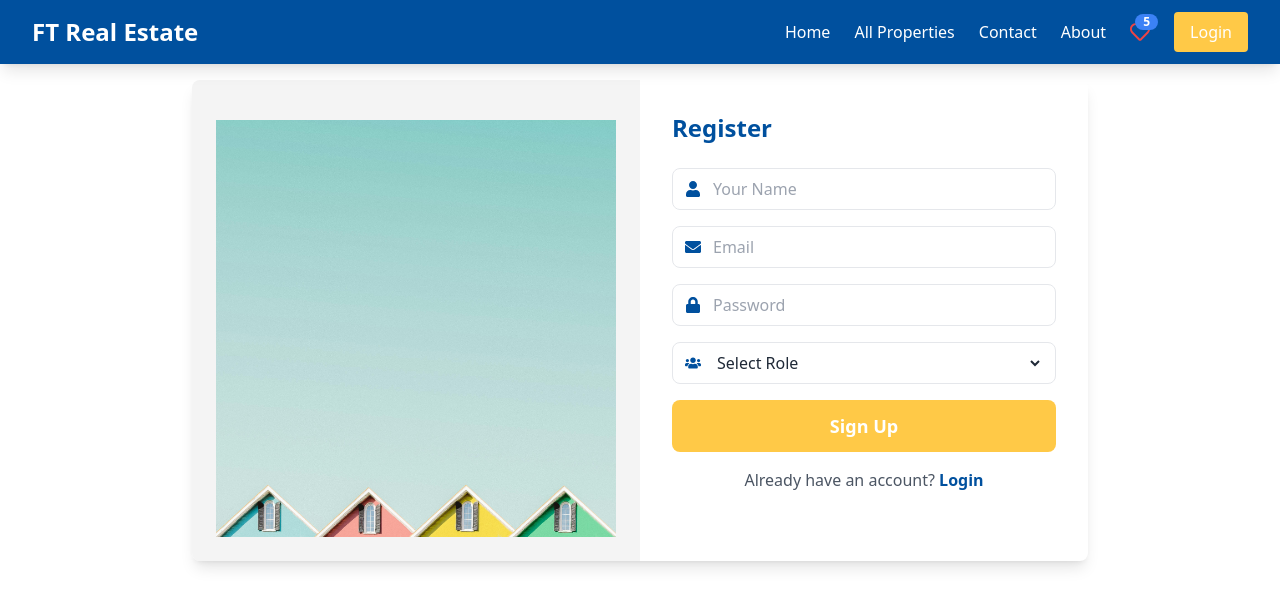
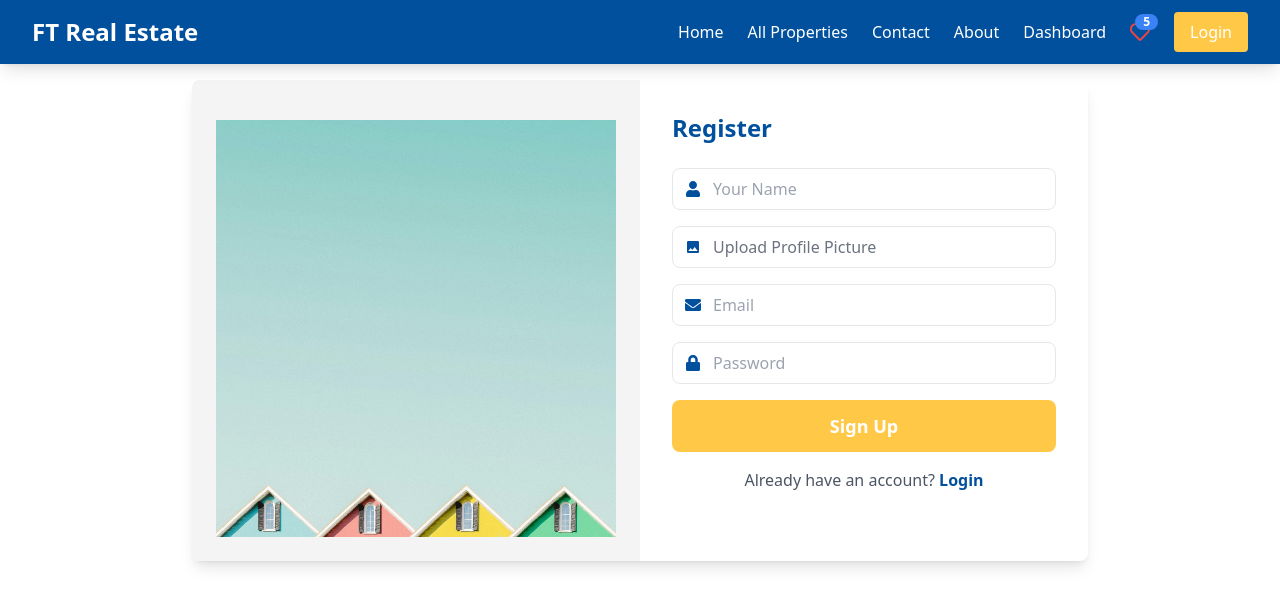
Before and after one commit to fajlerabbifahim/FT-Real-Estate, a React (Vite) app: page /register in a window 1280 px wide. Shown: the top 606 px of the page. Built offline with nearby package versions, Linux system fonts and the light colour scheme; no server answers.

Commit message:
user update functionality and use can direct upload image file functionaity added

```diff
--- a/src/Components/Navbar/Navbar.jsx
+++ b/src/Components/Navbar/Navbar.jsx
@@ -48,6 +48,16 @@ const Navbar = () => {
         }
       >
         About
+      </NavLink>
+      <NavLink
+        to="/dashboard/myProfile"
+        className={({ isActive }) =>
+          isActive
+            ? "text-[#FFC947] font-semibold"
+            : "hover:text-gray-300 transition duration-300"
+        }
+      >
+        Dashboard
       </NavLink>
     </>
   );
--- /dev/null
+++ b/src/Hooks/useImageUpload.jsx
@@ -0,0 +1,43 @@
+import { useState } from "react";
+import axios from "axios";
+
+// Custom Hook for uploading image to ImgBB
+const useImageUpload = () => {
+  const [loading, setLoading] = useState(false);
+  const [error, setError] = useState(null);
+  const [imageUrl, setImageUrl] = useState(null);
+
+  const uploadImageToImgBB = async (imageFile) => {
+    setLoading(true);
+    setError(null);
+
+    const imgbbApiKey = import.meta.env.VITE_IMAGE_HOSTING_KEY;
+    const formData = new FormData();
+    formData.append("image", imageFile);
+
+    try {
+      // Send the image to ImgBB
+      const response = await axios.post(
+        `https://api.imgbb.com/1/upload?key=${imgbbApiKey}`,
+        formData
+      );
+      setImageUrl(response.data.data.url); // Set the uploaded image URL
+      setLoading(false);
+      return response.data.data.url; // Return the link to the uploaded image
+    } catch (error) {
+      setLoading(false);
+      setError("Image upload failed. Please try again.");
+      console.error("Image upload failed:", error);
+      throw error;
+    }
+  };
+
+  return {
+    uploadImageToImgBB,
+    loading,
+    error,
+    imageUrl,
+  };
+};
+
+export default useImageUpload;
--- a/src/Pages/Register/Register.jsx
+++ b/src/Pages/Register/Register.jsx
@@ -1,18 +1,30 @@
 import React, { useState } from "react";
-import { FaUser, FaEnvelope, FaLock, FaUsers } from "react-icons/fa";
+import { FaUser, FaEnvelope, FaLock } from "react-icons/fa";
 import { Link, useNavigate } from "react-router-dom";
 import registerIMG from "../../assets/Login-Images/register.jpg";
 import Navbar from "../../Components/Navbar/Navbar";
 import useAuth from "../../Hooks/useAuth";
 import { useForm } from "react-hook-form";
+import { MdPhoto } from "react-icons/md";
+import useImageUpload from "../../Hooks/useImageUpload";
 const Register = () => {
-  const { registerUser } = useAuth();
-  const { register, handleSubmit } = useForm();
+  const { registerUser, updateUser } = useAuth();
+  const { register, handleSubmit, setUser } = useForm();
   const navigate = useNavigate();
-  const handleRegister = (data) => {
-    console.log("register data ", data);
-    registerUser(data.email, data.password)
-      .then(() => {
+
+  // use image link from useImageUpload Hook, image upload imgBB
+  const { uploadImageToImgBB, loading, error, imageUrl } = useImageUpload();
+  const handleRegister = async (data) => {
+    // get data useing reactHookFrom
+    const { name, email, password, profilePicture } = data;
+    const uploadedImageUrl = await uploadImageToImgBB(profilePicture[0]);
+
+    registerUser(email, password)
+      .then((result) => {
+        updateUser({ displayName: name, photoURL: uploadedImageUrl }).then(
+          () => {}
+        );
+        setUser(result.user);
         alert("user create successful");
         navigate("/");
       })
@@ -31,12 +43,6 @@ const Register = () => {
             <div className="grid grid-cols-1 md:grid-cols-2">
               {/* Left Section */}
               <div className="hidden md:flex flex-col justify-center items-center bg-[#F4F4F4] p-6">
-                {/* <h2 className="text-3xl font-semibold text-[#00509E] mb-4">
-              Create an account
-            </h2>
-            <p className="text-gray-600 text-center">
-              Join us to explore your dream property.
-            </p> */}
                 <img
                   src={registerIMG}
                   alt="Signup Illustration"
@@ -67,6 +73,26 @@ const Register = () => {
                     />
                   </div>
 
+                  {/* Upload Profile Picture */}
+                  <div className="flex items-center border rounded-lg px-3 py-2">
+                    <label
+                      htmlFor="profilePicture"
+                      className="flex items-center space-x-3 cursor-pointer"
+                    >
+                      <MdPhoto className="text-[#00509E]" />
+                      <span className="text-gray-500">
+                        Upload Profile Picture
+                      </span>
+                    </label>
+                    <input
+                      id="profilePicture"
+                      type="file"
+                      accept="image/*"
+                      {...register("profilePicture")}
+                      className="hidden"
+                    />
+                  </div>
+
                   {/* Email */}
                   <div className="flex items-center border rounded-lg px-3 py-2">
                     <FaEnvelope className="text-[#00509E]" />
@@ -87,19 +113,6 @@ const Register = () => {
                       placeholder="Password"
                       className="flex-1 outline-none border-none pl-3"
                     />
-                  </div>
-
-                  {/* Select Role */}
-                  <div className="flex items-center border rounded-lg px-3 py-2">
-                    <FaUsers className="text-[#00509E]" />
-                    <select
-                      {...register("role")}
-                      className="flex-1 outline-none border-none pl-3 bg-transparent"
-                    >
-                      <option value="">Select Role</option>
-                      <option value="buyer">Buyer</option>
-                      <option value="seller">Seller</option>
-                    </select>
                   </div>
 
                   {/* Sign Up Button */}
--- a/src/Provider/AuthProvider/AuthProvider.jsx
+++ b/src/Provider/AuthProvider/AuthProvider.jsx
@@ -4,7 +4,9 @@ import {
   createUserWithEmailAndPassword,
   onAuthStateChanged,
   signInWithEmailAndPassword,
+  signInWithPopup,
   signOut,
+  updateProfile,
 } from "firebase/auth";
 
 export const AuthContext = createContext(null);
@@ -28,6 +30,12 @@ function AuthProvider({ children }) {
     return createUserWithEmailAndPassword(auth, email, password);
   };
 
+  //update a user
+
+  const updateUser = (updateData) => {
+    return updateProfile(auth.currentUser, updateData);
+  };
+
   // login a user
   const login = (email, password) => {
     setLoading(true);
@@ -41,12 +49,22 @@ function AuthProvider({ children }) {
     return signOut(auth);
   };
 
+  // ********* sign in with google *********
+
+  const signinWithGoogle = (googleProvider) => {
+    setLoading(true);
+    return signInWithPopup(auth, googleProvider);
+  };
+
   const authInfo = {
     user,
     loading,
     registerUser,
+    signinWithGoogle,
     login,
     logOut,
+    setUser,
+    updateUser,
   };
 
   return (
```
